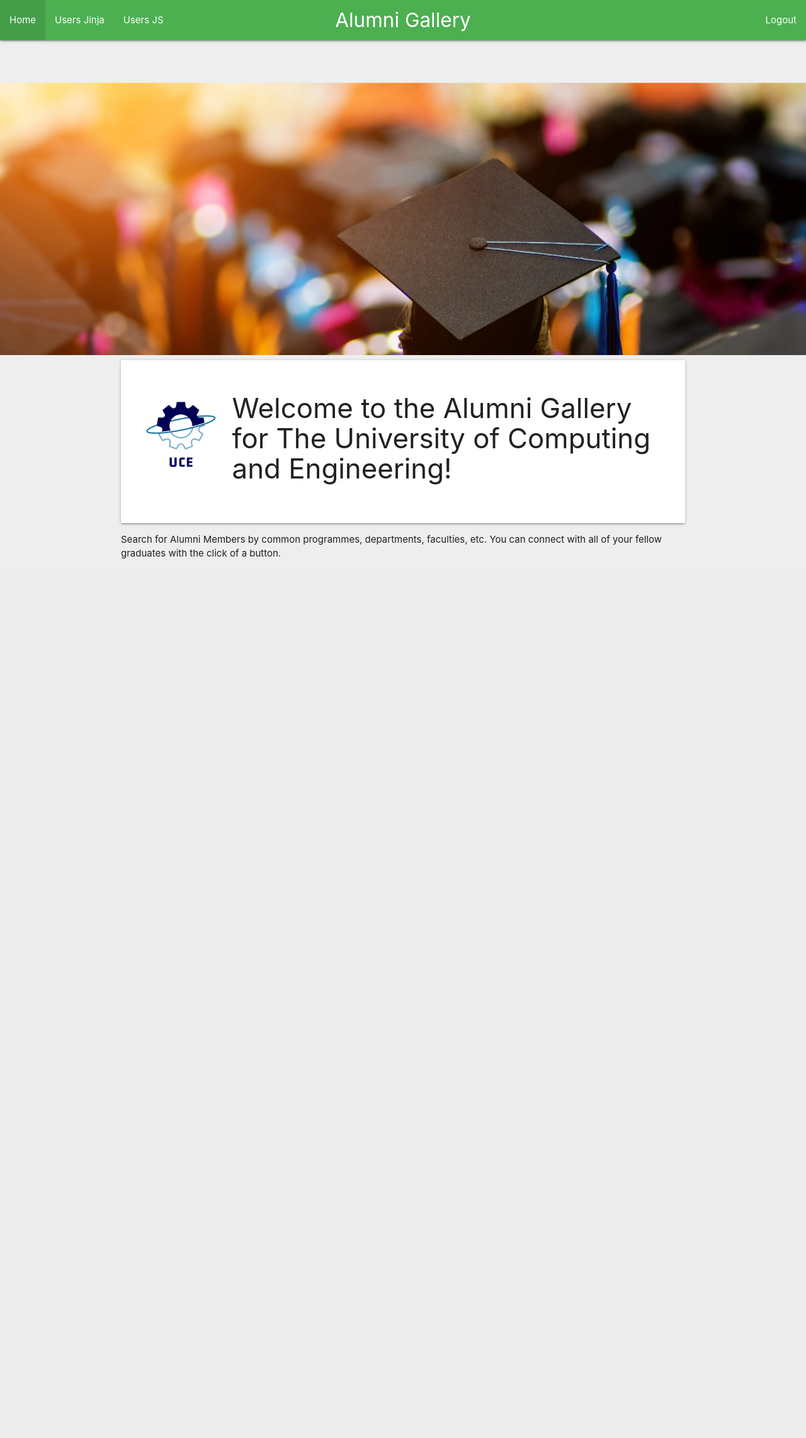
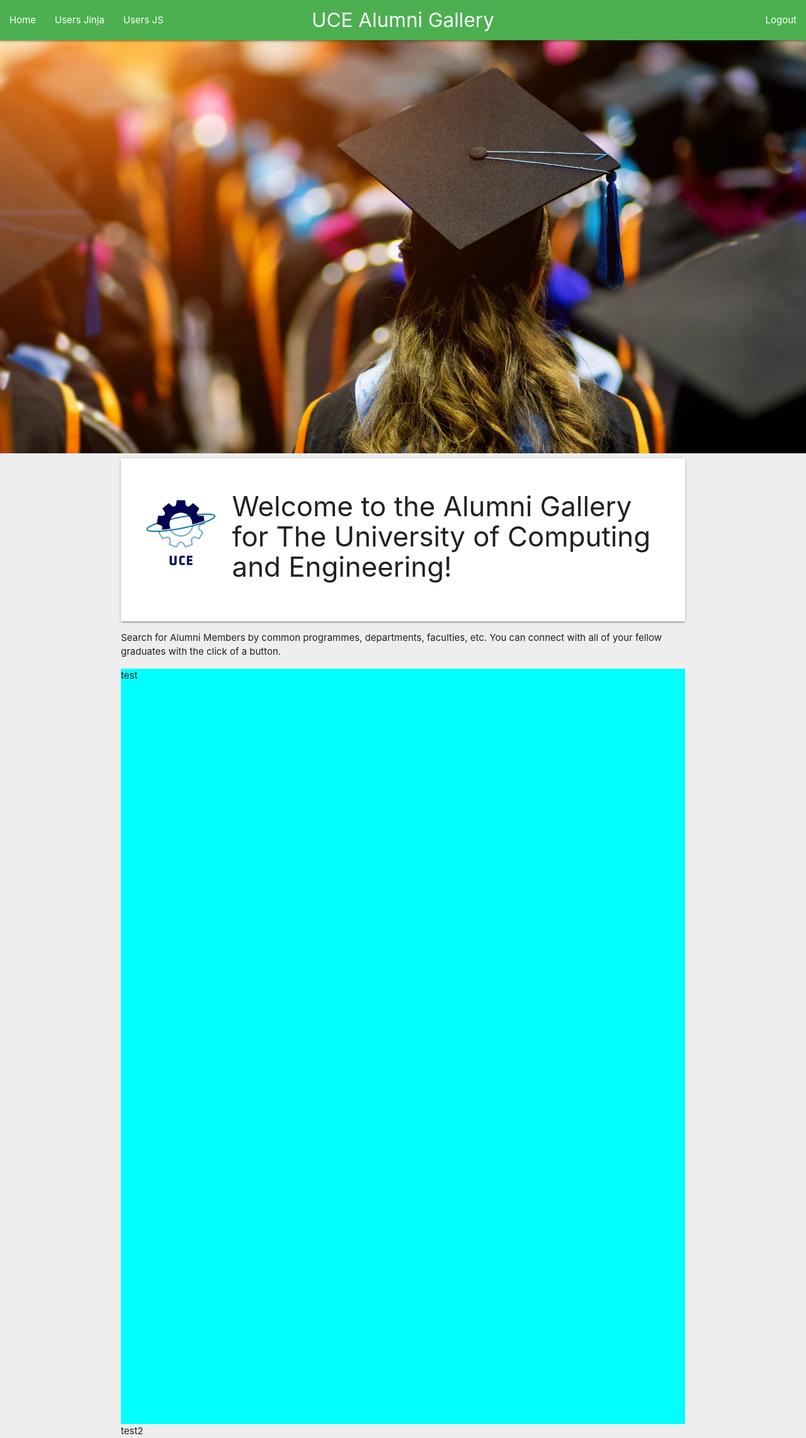
Before and after one commit to ShivsTKD/AlumGal, a Flask app: page / in a window 1280 px wide. Shown: the whole page at 63% size. Before the commit the page ends 888 px from the top, so only its background shows below. Run offline with Flask 2, Linux system fonts and the light colour scheme.

Commit message:
Added Parallax Background to HomePage

```diff
--- a/App/templates/index.html
+++ b/App/templates/index.html
@@ -1,6 +1,6 @@
 {% extends "layout.html" %}
 {% block title %}UCE Alumni Gallery{% endblock %}
-{% block page %}Alumni Gallery{% endblock %}
+{% block page %}UCE Alumni Gallery{% endblock %}
 {% block nav %}
 <ul id="nav-mobile" class="fixed left">
     <li><a href="/">Home</a></li>
@@ -15,11 +15,12 @@
 {{ super() }}
 
 {% block bg %}
-<div class="parallax-container">
+
+<div class="parallax-container" style="height: 90vh;">
     <div class="parallax">
-      <img src="/static/pictures/HomeBackground.jpg" alt="" class="responsive-img" style="transform: translate3d(-50%, 337.615px, 0px); opacity: 1;">
+        <img class="responsive-img" src="/static/pictures/bg.jpg" alt="Home Background">
     </div>
-  </div>
+</div>
 {% endblock %}
 {% block content %}
 <div class="card-panel">
@@ -35,4 +36,7 @@
 
 <p>Search for Alumni Members by common programmes, departments, faculties, etc.
     You can connect with all of your fellow graduates with the click of a button.</p>
+
+<div style="display: block; background-color: aqua; height: 80em;">test</div>
+<div>test2</div>
 {% endblock %}
--- a/App/templates/layout.html
+++ b/App/templates/layout.html
@@ -22,7 +22,7 @@
     </style>
   </head>
   <body>
-    <nav class="green">
+    <nav class="green" style="position: fixed;">
       <div class="nav-wrapper">
         <a href="#!" class="brand-logo center">{% block page %}{% endblock %}</a>
         <div class="nav-wrapper">
@@ -49,6 +49,7 @@
     <div class="container" id="content">{% block content %}{% endblock %}</div>
     <script src="https://cdnjs.cloudflare.com/ajax/libs/materialize/1.0.0/js/materialize.min.js"></script>
     <script>
+      M.AutoInit();
       function populateYears(){
         const yearSelect = document.getElementById('year');
         let year = new Date().getFullYear();
@@ -59,12 +60,6 @@
         }
       }
       populateYears();
-
-      document.addEventListener('DOMContentLoaded', function() {
-        M.Parallax.init(document.querySelectorAll('.parallax'));
-        M.FormSelect.init(document.querySelectorAll('select'));
-        M.Tabs.init(document.querySelector('.tabs'));
-      });
 
       let password = document.querySelector("#password");
       let confirm_password = document.querySelector("#confirm_password");
```
Also changed, not shown: App/static/pictures/bg.jpg (renamed from App/static/pictures/HomeBackground.jpg).
